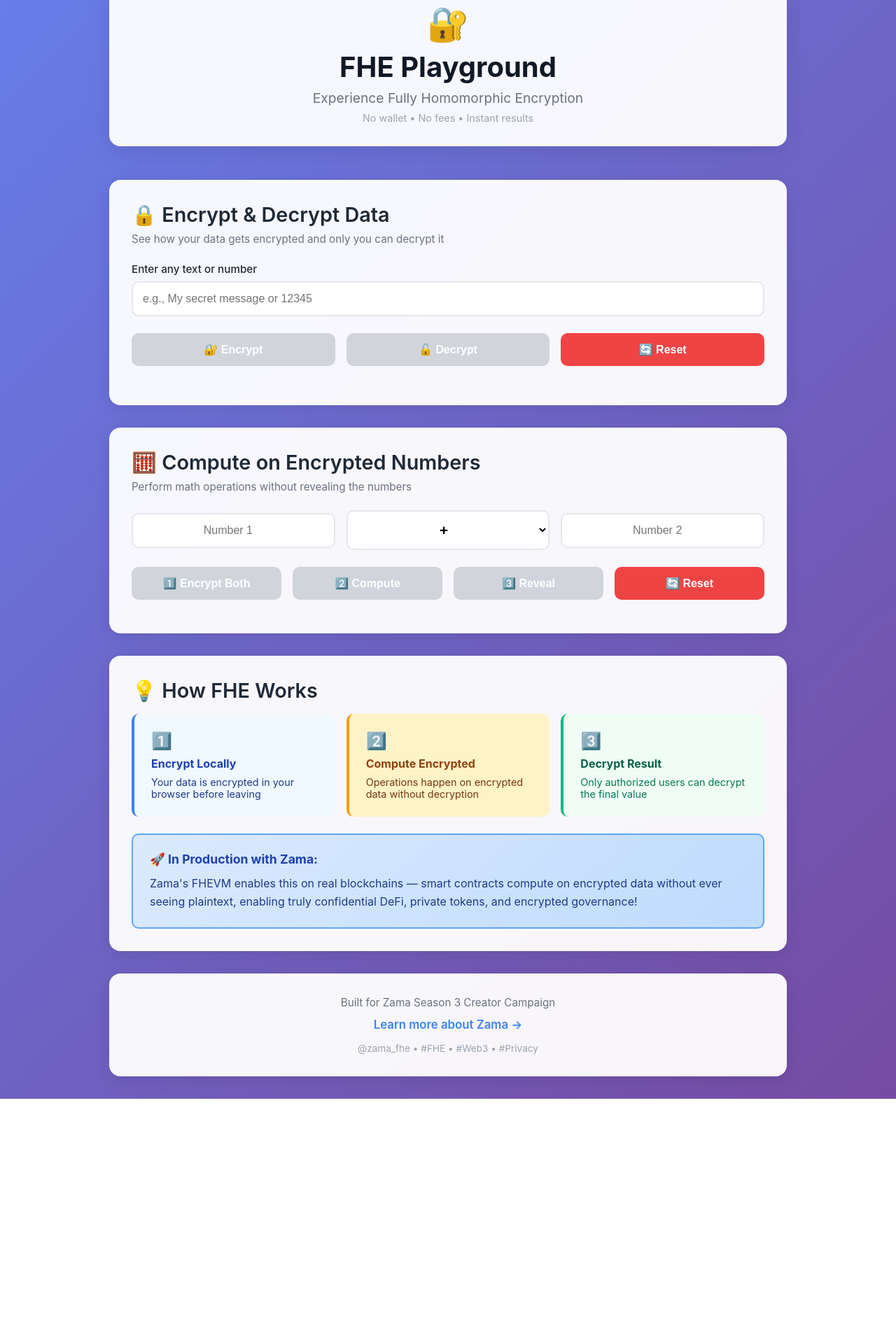
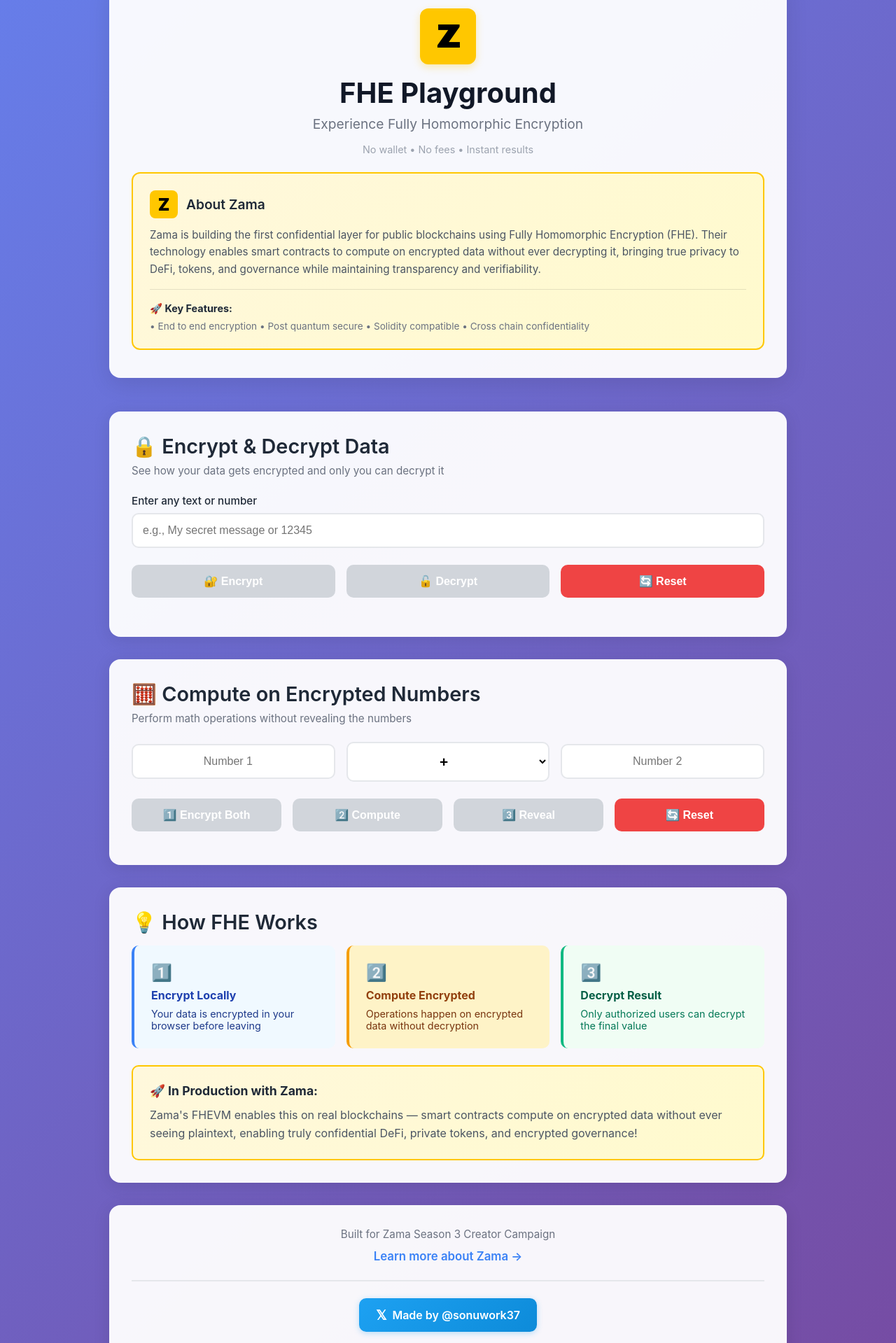
Before and after one commit to ykhushbu183/zama-fhevm-tutorial, a Next.js app: page / in a window 1280 px wide. Shown: the part 60-1979 px from the top of the page at 70% size. Before the commit the page ends 1630 px from the top, so only its background shows below. Built offline with nearby package versions, Linux system fonts and the light colour scheme.

Commit message:
Update page.tsx

```diff
--- a/src/app/page.tsx
+++ b/src/app/page.tsx
@@ -15,7 +15,6 @@
   const [computeResult, setComputeResult] = useState('')
   const [showResult, setShowResult] = useState(false)
 
-  // Simulate encryption
   const simulateEncrypt = (value: string): string => {
     const chars = 'ABCDEFGHIJKLMNOPQRSTUVWXYZabcdefghijklmnopqrstuvwxyz0123456789!@#$%^&*'
     let encrypted = ''
@@ -69,17 +68,6 @@
 
   const handleRevealResult = () => {
     if (!computeResult) return
-    const n1 = parseFloat(num1)
-    const n2 = parseFloat(num2)
-    let result = 0
-
-    switch(operation) {
-      case '+': result = n1 + n2; break
-      case '-': result = n1 - n2; break
-      case '×': result = n1 * n2; break
-      case '÷': result = n2 !== 0 ? n1 / n2 : 0; break
-    }
-
     setTimeout(() => {
       setShowResult(true)
     }, 500)
@@ -100,27 +88,98 @@
     setShowResult(false)
   }
 
+  const getComputeResult = () => {
+    const n1 = parseFloat(num1)
+    const n2 = parseFloat(num2)
+    switch(operation) {
+      case '+': return n1 + n2
+      case '-': return n1 - n2
+      case '×': return n1 * n2
+      case '÷': return n2 !== 0 ? n1 / n2 : 0
+      default: return 0
+    }
+  }
+
   return (
     <main style={{ maxWidth: '1000px', margin: '0 auto' }}>
-      {/* Header */}
+      {/* Header with Zama Logo */}
       <header style={{
         textAlign: 'center',
         marginBottom: '3rem',
         background: 'rgba(255, 255, 255, 0.95)',
-        padding: '2rem',
+        padding: '2.5rem 2rem',
         borderRadius: '16px',
         boxShadow: '0 8px 32px rgba(0, 0, 0, 0.1)'
       }}>
-        <div style={{ fontSize: '3rem', marginBottom: '0.5rem' }}>🔐</div>
+        {/* Zama Logo */}
+        <div style={{
+          width: '80px',
+          height: '80px',
+          background: '#FFC700',
+          borderRadius: '12px',
+          display: 'flex',
+          alignItems: 'center',
+          justifyContent: 'center',
+          margin: '0 auto 1rem',
+          boxShadow: '0 4px 12px rgba(255, 199, 0, 0.3)'
+        }}>
+          <span style={{
+            fontSize: '3rem',
+            fontWeight: 900,
+            color: '#000',
+            fontFamily: 'Arial Black, sans-serif',
+            letterSpacing: '-2px'
+          }}>Z</span>
+        </div>
+
         <h1 style={{ fontSize: '2.5rem', marginBottom: '0.5rem', color: '#111827', fontWeight: 700 }}>
           FHE Playground
         </h1>
-        <p style={{ fontSize: '1.2rem', color: '#6b7280', marginBottom: '0.5rem' }}>
+        <p style={{ fontSize: '1.2rem', color: '#6b7280', marginBottom: '1rem' }}>
           Experience Fully Homomorphic Encryption
         </p>
-        <p style={{ fontSize: '0.9rem', color: '#9ca3af' }}>
+        <p style={{ fontSize: '0.9rem', color: '#9ca3af', marginBottom: '1.5rem' }}>
           No wallet • No fees • Instant results
         </p>
+
+        {/* About Zama */}
+        <div style={{
+          background: 'linear-gradient(135deg, #FFF8DC 0%, #FFFACD 100%)',
+          padding: '1.5rem',
+          borderRadius: '12px',
+          border: '2px solid #FFC700',
+          textAlign: 'left',
+          marginTop: '1.5rem'
+        }}>
+          <div style={{ display: 'flex', alignItems: 'center', marginBottom: '0.75rem' }}>
+            <div style={{
+              width: '40px',
+              height: '40px',
+              background: '#FFC700',
+              borderRadius: '8px',
+              display: 'flex',
+              alignItems: 'center',
+              justifyContent: 'center',
+              marginRight: '0.75rem'
+            }}>
+              <span style={{ fontSize: '1.5rem', fontWeight: 900, color: '#000' }}>Z</span>
+            </div>
+            <h3 style={{ margin: 0, color: '#1f2937', fontSize: '1.2rem', fontWeight: 600 }}>
+              About Zama
+            </h3>
+          </div>
+          <p style={{ margin: 0, color: '#4b5563', lineHeight: 1.6, fontSize: '0.95rem' }}>
+            Zama is building the first confidential layer for public blockchains using Fully Homomorphic Encryption (FHE).
+            Their technology enables smart contracts to compute on encrypted data without ever decrypting it,
+            bringing true privacy to DeFi, tokens, and governance while maintaining transparency and verifiability.
+          </p>
+          <div style={{ marginTop: '1rem', paddingTop: '1rem', borderTop: '1px solid rgba(0,0,0,0.1)' }}>
+            <strong style={{ color: '#1f2937', fontSize: '0.9rem' }}>🚀 Key Features:</strong>
+            <div style={{ marginTop: '0.5rem', fontSize: '0.85rem', color: '#6b7280' }}>
+              • End to end encryption • Post quantum secure • Solidity compatible • Cross chain confidentiality
+            </div>
+          </div>
+        </div>
       </header>
 
       {/* Tool 1: Basic Encryption/Decryption */}
@@ -238,8 +297,7 @@
             background: 'linear-gradient(135deg, #d1fae5 0%, #a7f3d0 100%)',
             padding: '1.5rem',
             borderRadius: '10px',
-            border: '2px solid #6ee7b7',
-            animation: 'fadeIn 0.5s ease'
+            border: '2px solid #6ee7b7'
           }}>
             <div style={{ fontSize: '0.75rem', marginBottom: '0.5rem', color: '#065f46', fontWeight: 700, textTransform: 'uppercase', letterSpacing: '1px' }}>
               ✅ Decrypted Value:
@@ -449,14 +507,13 @@
             padding: '2rem',
             borderRadius: '10px',
             border: '2px solid #6ee7b7',
-            textAlign: 'center',
-            animation: 'fadeIn 0.5s ease'
+            textAlign: 'center'
           }}>
             <div style={{ fontSize: '0.9rem', marginBottom: '0.5rem', color: '#065f46', fontWeight: 700 }}>
               ✅ Final Answer:
             </div>
             <div style={{ fontSize: '3rem', fontWeight: 'bold', color: '#047857', marginBottom: '0.5rem' }}>
-              {num1} {operation} {num2} = {eval(`${num1}${operation === '×' ? '*' : operation === '÷' ? '/' : operation}${num2}`)}
+              {num1} {operation} {num2} = {getComputeResult()}
             </div>
             <div style={{ fontSize: '0.8rem', color: '#065f46', opacity: 0.8 }}>
               🎉 Decrypted successfully!
@@ -507,29 +564,30 @@
         <div style={{
           marginTop: '1.5rem',
           padding: '1.5rem',
-          background: 'linear-gradient(135deg, #dbeafe 0%, #bfdbfe 100%)',
+          background: 'linear-gradient(135deg, #FFF8DC 0%, #FFFACD 100%)',
           borderRadius: '10px',
-          border: '2px solid #60a5fa'
+          border: '2px solid #FFC700'
         }}>
-          <strong style={{ color: '#1e40af', fontSize: '1.1rem' }}>🚀 In Production with Zama:</strong>
-          <p style={{ margin: '0.75rem 0 0 0', color: '#1e3a8a', lineHeight: 1.6 }}>
+          <strong style={{ color: '#1f2937', fontSize: '1.1rem' }}>🚀 In Production with Zama:</strong>
+          <p style={{ margin: '0.75rem 0 0 0', color: '#4b5563', lineHeight: 1.6 }}>
             Zama's FHEVM enables this on real blockchains — smart contracts compute on encrypted data without ever seeing plaintext, enabling truly confidential DeFi, private tokens, and encrypted governance!
           </p>
         </div>
       </section>
 
-      {/* Footer */}
+      {/* Footer with Watermark */}
       <footer style={{
         textAlign: 'center',
         padding: '2rem',
         background: 'rgba(255, 255, 255, 0.95)',
         borderRadius: '16px',
-        boxShadow: '0 4px 24px rgba(0, 0, 0, 0.1)'
+        boxShadow: '0 4px 24px rgba(0, 0, 0, 0.1)',
+        position: 'relative'
       }}>
         <p style={{ color: '#6b7280', marginBottom: '0.75rem', fontSize: '0.95rem' }}>
           Built for Zama Season 3 Creator Campaign
         </p>
-        <p style={{ marginBottom: '0.5rem' }}>
+        <p style={{ marginBottom: '1rem' }}>
           <a
             href="https://zama.ai"
             target="_blank"
@@ -544,6 +602,45 @@
             Learn more about Zama →
           </a>
         </p>
+
+        {/* Watermark */}
+        <div style={{
+          marginTop: '1.5rem',
+          paddingTop: '1.5rem',
+          borderTop: '2px solid #e5e7eb'
+        }}>
+          <a
+            href="https://x.com/sonuwork37"
+            target="_blank"
+            rel="noopener noreferrer"
+            style={{
+              display: 'inline-flex',
+              alignItems: 'center',
+              gap: '0.5rem',
+              padding: '0.75rem 1.5rem',
+              background: 'linear-gradient(135deg, #1DA1F2 0%, #0d8bd9 100%)',
+              color: 'white',
+              textDecoration: 'none',
+              borderRadius: '10px',
+              fontWeight: 600,
+              fontSize: '1rem',
+              transition: 'all 0.2s ease',
+              boxShadow: '0 2px 8px rgba(29, 161, 242, 0.3)'
+            }}
+            onMouseOver={(e) => {
+              e.currentTarget.style.transform = 'translateY(-2px)'
+              e.currentTarget.style.boxShadow = '0 4px 12px rgba(29, 161, 242, 0.4)'
+            }}
+            onMouseOut={(e) => {
+              e.currentTarget.style.transform = 'translateY(0)'
+              e.currentTarget.style.boxShadow = '0 2px 8px rgba(29, 161, 242, 0.3)'
+            }}
+          >
+            <span style={{ fontSize: '1.2rem' }}>𝕏</span>
+            <span>Made by @sonuwork37</span>
+          </a>
+        </div>
+
         <div style={{ marginTop: '1rem', fontSize: '0.85rem', color: '#9ca3af' }}>
           @zama_fhe • #FHE • #Web3 • #Privacy
         </div>
```
